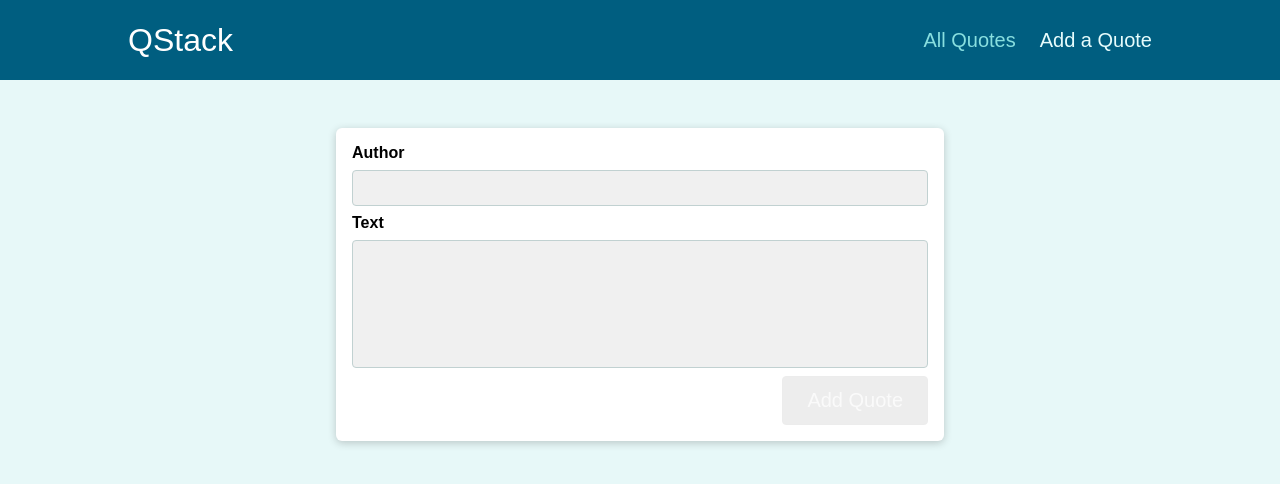
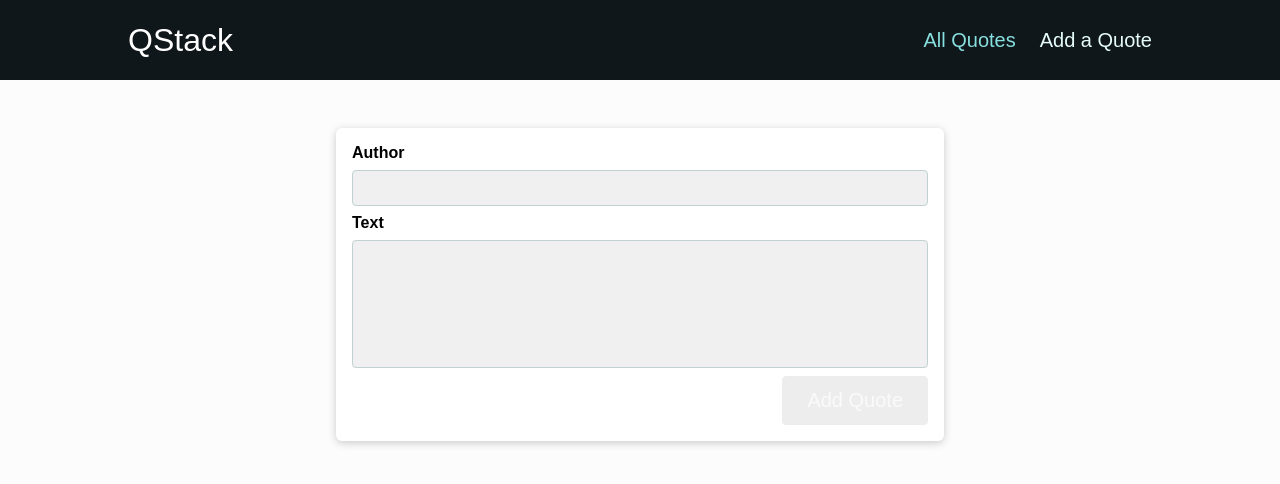
Before and after one commit to NafiurSiddiqui/QStack, a React (Create React App) app: page /new-quote in a window 1280 px wide. Shown: the top 484 px of the page. Built offline with nearby package versions, Linux system fonts and the light colour scheme.

Commit message:
color updated

```diff
--- a/src/components/layout/MainNavigation.module.css
+++ b/src/components/layout/MainNavigation.module.css
@@ -5,7 +5,6 @@
 	padding: 0 10%;
 	justify-content: space-between;
 	align-items: center;
-  /* background-color: #008080; */
 	background-color: var(--primaryBG);
 }
 
--- a/src/components/quotes/QuoteItem.module.css
+++ b/src/components/quotes/QuoteItem.module.css
@@ -6,7 +6,7 @@
 	align-items: flex-end;
 	box-shadow: 0 2px 4px rgba(0, 0, 0, 0.2);
 	border-radius: 6px;
-  background-color: #c2e7f0;
+	background-color: rgb(35 50 56);
 }
 
 .item:last-of-type {
@@ -23,7 +23,7 @@
 	margin: 0;
 	text-align: left;
 	font-size: 1.5rem;
-  color: #212929;
+	color: whitesmoke;
 }
 
 .item p {
@@ -33,5 +33,5 @@
 
 .item figcaption {
 	font-style: italic;
-  color: #566d6d;
+	color: #b6b6b6;
 }
--- a/src/index.css
+++ b/src/index.css
@@ -1,9 +1,10 @@
-:root{
-
-  --primaryBG:rgb(0, 94, 128);
+:root {
+	/* --primaryBG:rgb(0, 94, 128); */
+	--primaryBG: rgb(15 23 26);
 	--primaryTxt: rgb(208, 207, 207);
-  --hoverBG:rgb(0, 60, 82);
-  --hoverTxt:rgb(220, 219, 219);
+	/* --hoverBG: rgb(0, 60, 82); */
+	--hoverBG: rgb(10 243 226);
+	--hoverTxt: rgb(220, 219, 219);
 }
 
 * {
@@ -13,7 +14,7 @@
 body {
 	font-family: sans-serif;
 	margin: 0;
-  background-color: #e7f8f8;
+	background-color: #fcfcfc;
 }
 
 .centered {
@@ -32,32 +33,27 @@ body {
 
 .btn {
 	text-decoration: none;
-  background-color: var(--primaryBG);
+	background-color: rgb(10 30 37);
 	color: white;
 	border-radius: 4px;
 	padding: 0.75rem 1.5rem;
-  border: 1px solid var(--primaryBG);
+	border: 1px solid rgb(10 30 37);
 	cursor: pointer;
 }
 
 .btn:hover,
 .btn:active {
-  background-color:var(--hoverBG);
-  border-color:var(--hoverBG);
-  color:var(--hoverTxt);
+	background-color: rgb(5 68 71);
+	border-color: rgb(5 68 71);
 }
 
 .btn:disabled {
-
 	background-color: #a7a7a7;
 	border-color: #a6a6a6;
 	color: rgb(235, 235, 235);
 	cursor: not-allowed;
 	opacity: 0.2;
-
 }
-
-
 
 .btn--flat {
 	cursor: pointer;
@@ -73,5 +69,5 @@ body {
 .btn--flat:hover,
 .btn--flat:active {
 	background-color: var(--hoverBG);
-  color:var(--hoverTxt);
+	color: var(--hoverTxt);
 }
```
Also changed, not shown: 1 other file (tests, documents, lock files or other folders). Lines whose indentation alone changed are shown as unchanged.
